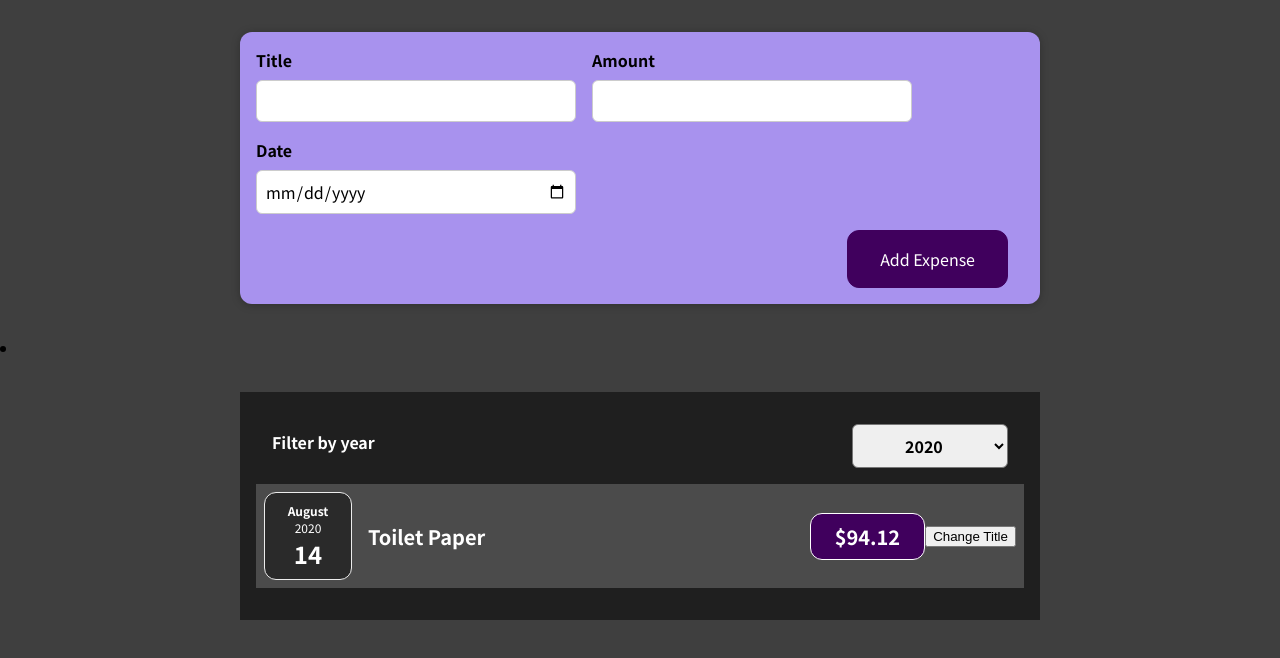
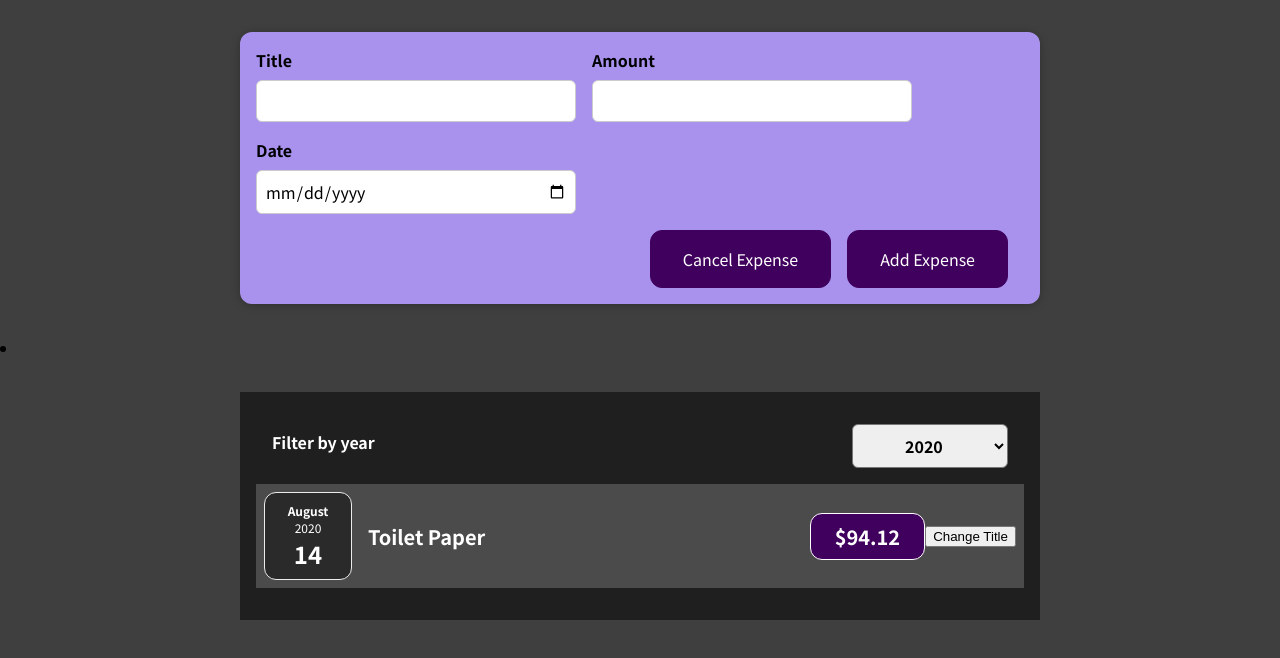
Before and after one commit to sushantbasak/Expense-Tracker, a React (Create React App) app: page / in a window 1280 px wide. Both pictures are taken after a click on the button "Add Expense". Shown: the top 658 px of the page. Built offline with nearby package versions, Linux system fonts and the light colour scheme.

Commit message:
Add AddExpense & Cancel Button

```diff
--- a/src/components/NewExpense/ExpenseForm.js
+++ b/src/components/NewExpense/ExpenseForm.js
@@ -86,6 +86,7 @@ const ExpenseForm = (props) => {
         </div>
       </div>
       <div className="new-expense__actions">
+        <button onClick={props.onToggleExpenseForm}> Cancel Expense </button>
         <button type="submit"> Add Expense </button>
       </div>
     </form>
--- a/src/components/NewExpense/NewExpense.js
+++ b/src/components/NewExpense/NewExpense.js
@@ -1,5 +1,6 @@
 import './NewExpense.css';
 import ExpenseForm from './ExpenseForm';
+import { useState } from 'react';
 
 const NewExpense = (props) => {
   const saveExpenseDataHandler = (enteredExpenseData) => {
@@ -9,11 +10,26 @@ const NewExpense = (props) => {
     };
 
     props.onAddExpense(expenseData);
+
+    toggleExpenseForm();
+  };
+
+  const [showExpenseForm, setShowExpenseForm] = useState(false);
+
+  const toggleExpenseForm = () => {
+    setShowExpenseForm((prevState) => !prevState);
   };
 
   return (
     <div className="new-expense">
-      <ExpenseForm onSaveExpenseData={saveExpenseDataHandler} />
+      {showExpenseForm ? (
+        <ExpenseForm
+          onSaveExpenseData={saveExpenseDataHandler}
+          onToggleExpenseForm={toggleExpenseForm}
+        />
+      ) : (
+        <button onClick={toggleExpenseForm}>Add Expense</button>
+      )}
     </div>
   );
 };
```
